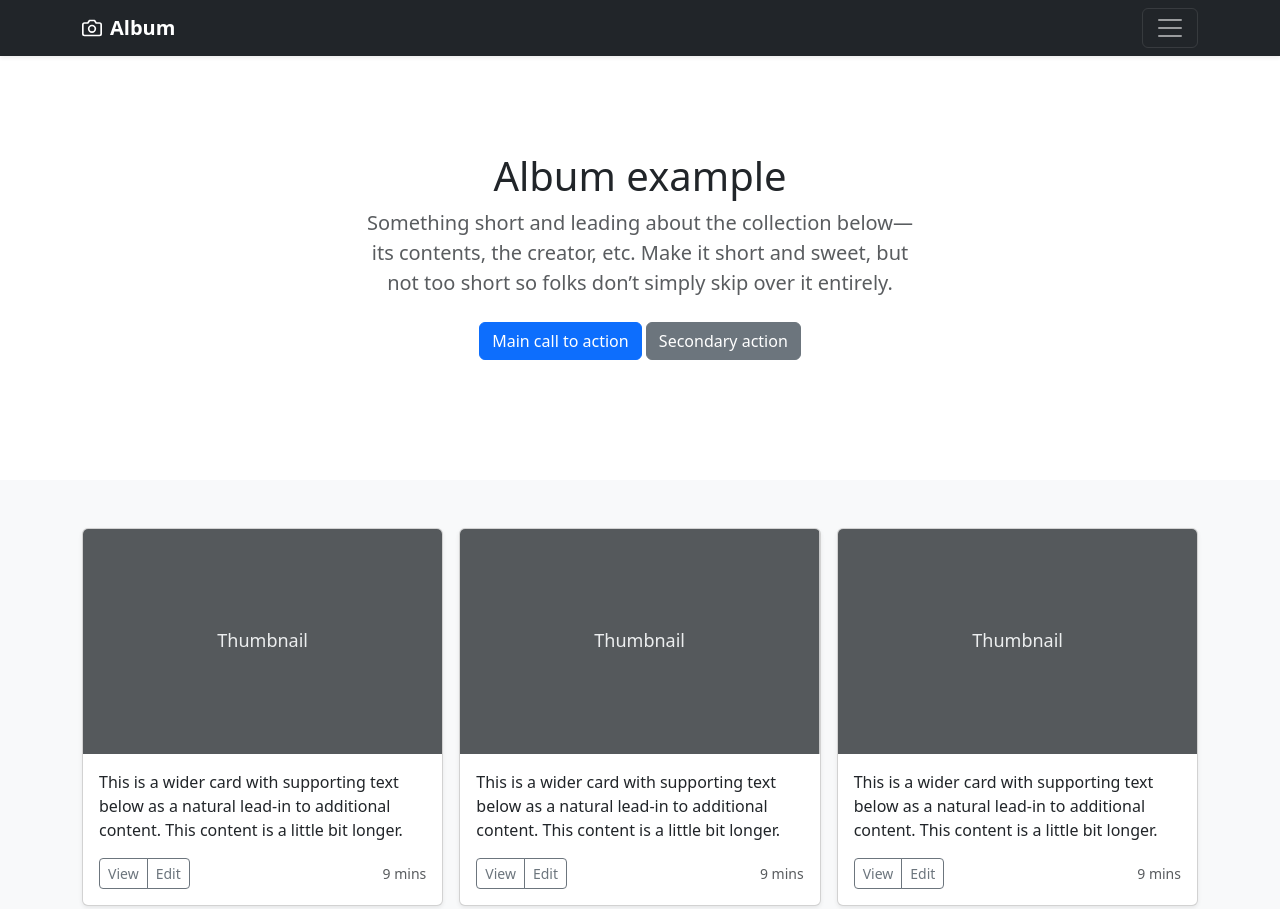
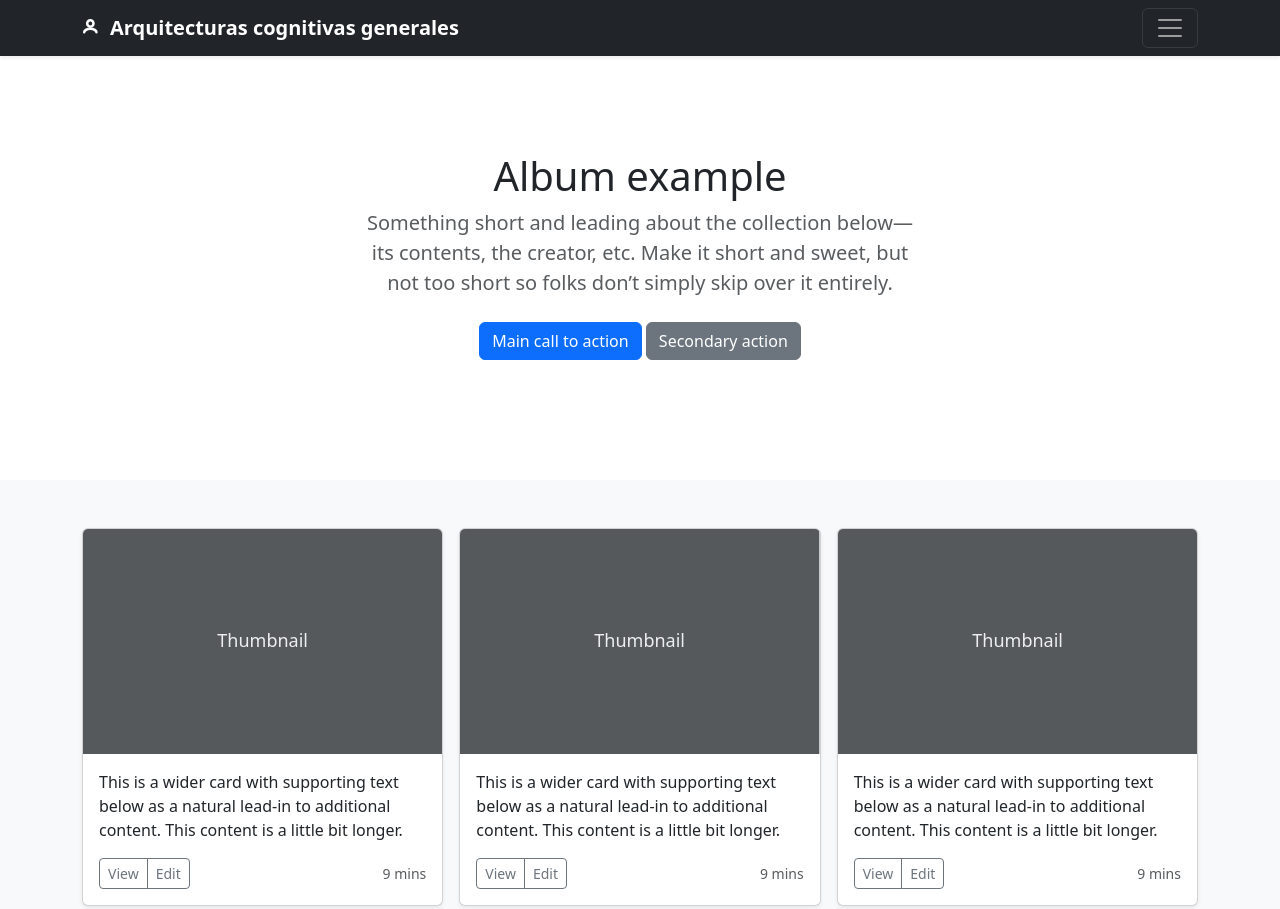
Before and after one commit to japuralo/WebFactorHumano, a plain HTML site: page album/PrimerNivel/ArqCognitivasGen.html in a window 1280 px wide. Shown: the top 909 px of the page. Drawn offline with Linux system fonts and the light colour scheme; files whose address does not match are found by name.

Commit message:
por favor funciona

```diff
--- a/album/PrimerNivel/ArqCognitivasGen.html
+++ b/album/PrimerNivel/ArqCognitivasGen.html
@@ -57,8 +57,11 @@
   <div class="navbar navbar-dark bg-dark shadow-sm">
     <div class="container">
       <a href="#" class="navbar-brand d-flex align-items-center">
-        <svg xmlns="http://www.w3.org/2000/svg" width="20" height="20" fill="none" stroke="currentColor" stroke-linecap="round" stroke-linejoin="round" stroke-width="2" aria-hidden="true" class="me-2" viewBox="0 0 24 24"><path d="M23 19a2 2 0 0 1-2 2H3a2 2 0 0 1-2-2V8a2 2 0 0 1 2-2h4l2-3h6l2 3h4a2 2 0 0 1 2 2z"/><circle cx="12" cy="13" r="4"/></svg>
-        <strong>Album</strong>
+        <svg xmlns="http://www.w3.org/2000/svg" width="20" height="20" fill="none" stroke="currentColor" stroke-linecap="round" stroke-linejoin="round" stroke-width="2" aria-hidden="true" class="me-2" viewBox="0 0 24 24">
+          <path fill="none" d="M10,10.9c2.373,0,4.303-1.932,4.303-4.306c0-2.372-1.93-4.302-4.303-4.302S5.696,4.223,5.696,6.594C5.696,8.969,7.627,10.9,10,10.9z M10,3.331c1.801,0,3.266,1.463,3.266,3.263c0,1.802-1.465,3.267-3.266,3.267c-1.8,0-3.265-1.465-3.265-3.267C6.735,4.794,8.2,3.331,10,3.331z"></path>
+          <path fill="none" d="M10,12.503c-4.418,0-7.878,2.058-7.878,4.685c0,0.288,0.231,0.52,0.52,0.52c0.287,0,0.519-0.231,0.519-0.52c0-1.976,3.132-3.646,6.84-3.646c3.707,0,6.838,1.671,6.838,3.646c0,0.288,0.234,0.52,0.521,0.52s0.52-0.231,0.52-0.52C17.879,14.561,14.418,12.503,10,12.503z"></path>
+        </svg>
+        <strong>Arquitecturas cognitivas generales</strong>
       </a>
       <button class="navbar-toggler" type="button" data-bs-toggle="collapse" data-bs-target="#navbarHeader" aria-controls="navbarHeader" aria-expanded="false" aria-label="Toggle navigation">
         <span class="navbar-toggler-icon"></span>
```
